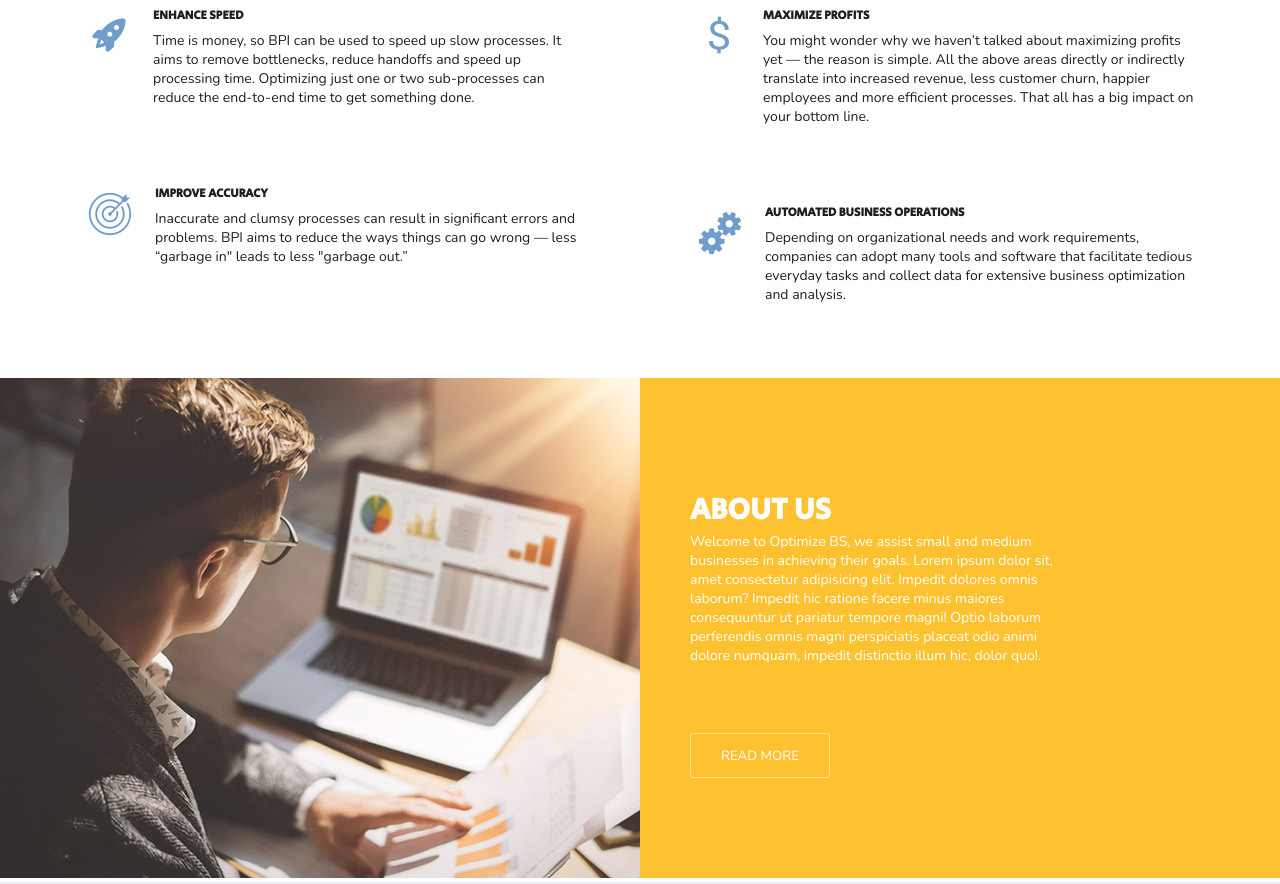
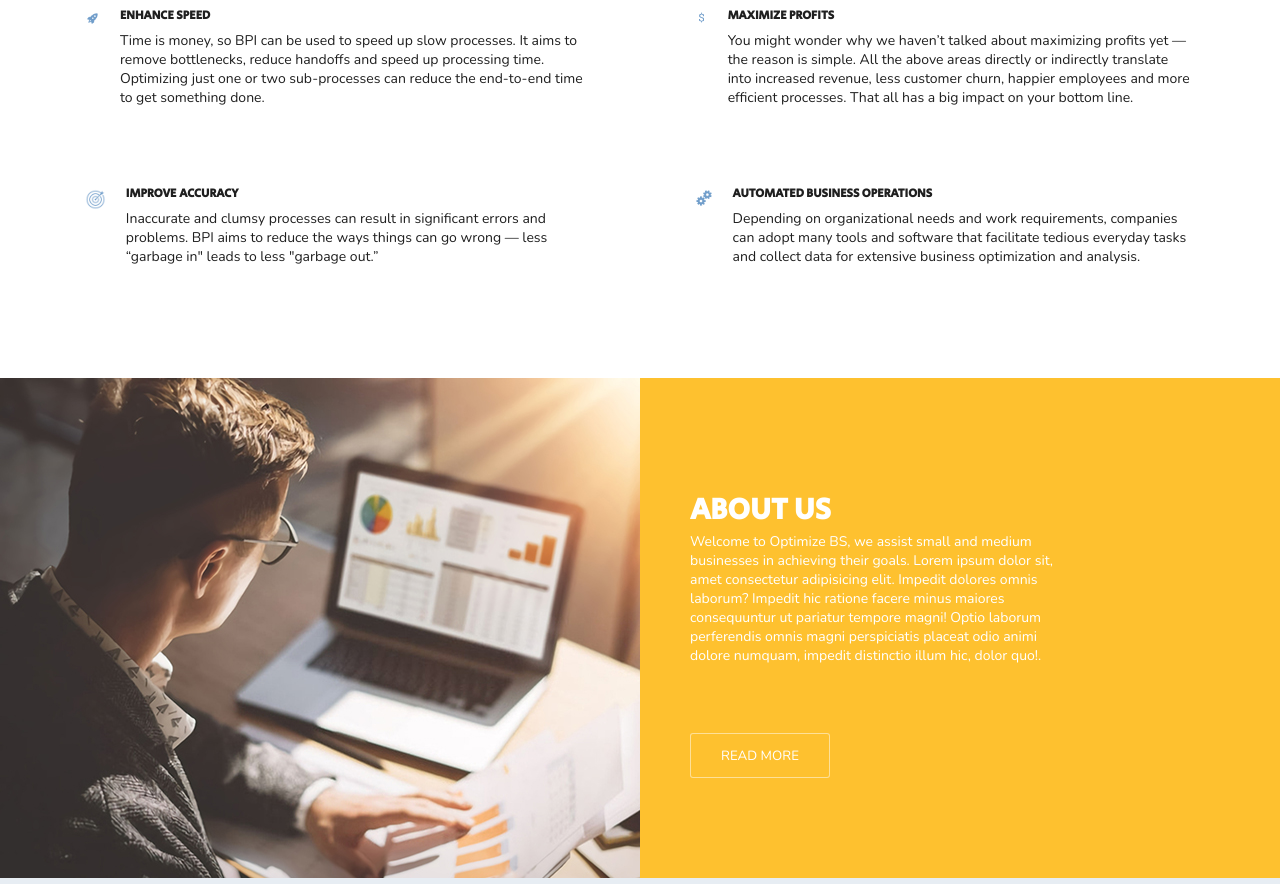
Before and after one commit to lukmanov-scream/Portfolio-OptimizeBS, a plain HTML site: page index.html in a window 1280 px wide. Shown: the part 1222-2106 px from the top of the page. Drawn offline with nearby package versions, Linux system fonts and the light colour scheme.

Commit message:
Update style.css

```diff
--- a/css/style.css
+++ b/css/style.css
@@ -5,6 +5,7 @@
 @import url("https://fonts.googleapis.com/css2?family=Lato&display=swap");
 
 /* start */
+
 
 * {
   box-sizing: border-box;
@@ -15,9 +16,7 @@ body {
   padding: 0;
 }
 
-h1,
-h2,
-h3 {
+h1, h2, h3, h4, h5, h6 {
   font-family: "Secular One";
 }
 
@@ -27,6 +26,10 @@ h2 {
   line-height: 15px;
 }
 
+img {
+  display: block;
+  width: 100%;
+}
 
 button {
   font-family: "Nunito";
@@ -229,7 +232,6 @@ p {
 }
 
 .article2-image img {
-  width: 100%;
   height: 500px;
   object-fit: cover;
   object-position: left top;
```
